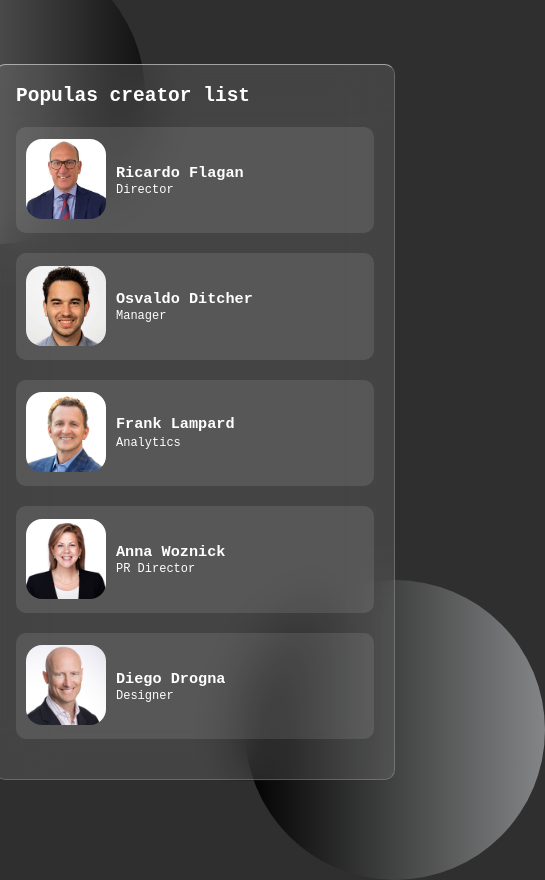
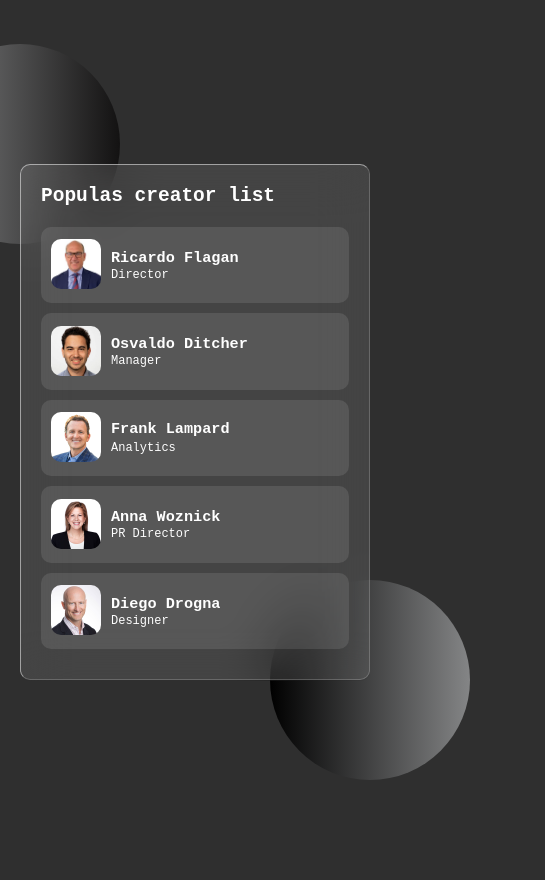
Before and after one commit to YevheniiDubrovin/Glassmorphism-List-Hover-Effects, a plain HTML site: page index.html in a window 390 px wide. Shown: the whole page, 545 px wide, since content can reach past the window. After the commit the page ends 844 px from the top, so only its background shows below. Drawn offline with Linux system fonts and the light colour scheme.

Commit message:
Update style.css

```diff
--- a/style.css
+++ b/style.css
@@ -63,7 +63,6 @@ h2 {
 .list {
     display: flex;
     align-items: center ;
-
     gap: 10px;
     margin-bottom: 20px;
     background: rgba(255, 255, 255, 0.1);
@@ -92,3 +91,37 @@ span {
     font-weight: 400;
     font-size: 12px;
 }
+
+@media (max-width:480px) {
+
+    section::before {
+        width: 200px;
+        height: 200px;
+        right: 250px;
+        top: -120px;
+    }
+
+    section::after {
+        width: 200px;
+        height: 200px;
+        left: 250px;
+        bottom: -100px;
+    }
+    .box {
+        min-width: 350px;
+        min-height: 300px;
+    }
+
+    .list {
+        gap: 10px;
+        margin-bottom: 10px;
+        background: rgba(255, 255, 255, 0.1);
+        padding: 10px;
+    }
+
+    .img-box img {
+        width: 50px;
+        height: 50px;
+    }
+
+}
```
